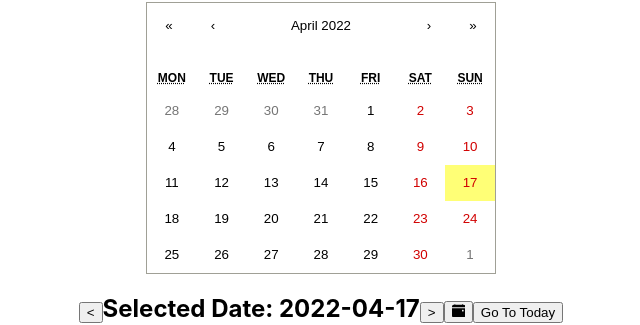
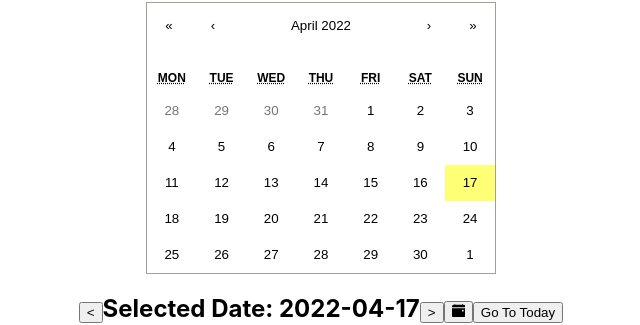
Before and after one commit to codyseibert/heart-tracker, a Next.js app: page / in a window 1280 px wide. Both pictures are taken after a click on the button 777 px from the left and 281 px from the top of the page. Shown: the part 106-431 px from the top of the page, without its empty margins (319-959 px from the left). Built offline with nearby package versions, Linux system fonts and the light colour scheme; no server answers; the database is empty.

Commit message:
override the red weekend styling of the calendar

```diff
--- a/pages/index.js
+++ b/pages/index.js
@@ -2,7 +2,6 @@ import Head from 'next/head';
 import styles from '../styles/Home.module.css';
 import { useEffect, useState } from 'react';
 import Calendar from 'react-calendar';
-import 'react-calendar/dist/Calendar.css';
 import { BsFillCalendarEventFill } from 'react-icons/bs';
 
 const SYMPTOM_GOOD = 3;
@@ -91,11 +90,15 @@ export default function Home() {
       <main className={styles.main}>
         {showCalendar && (
           <Calendar
+            className={styles.calendar}
             onChange={(datePicked) => {
               setSelectedDate(datePicked);
               fetchSelectedDateFromApi(datePicked);
               setShowCalendar(false);
             }}
+            tileClassName={({ date, view }) =>
+              'calendar-day'
+            }
           />
         )}
 
--- a/styles/globals.css
+++ b/styles/globals.css
@@ -2,8 +2,9 @@ html,
 body {
   padding: 0;
   margin: 0;
-  font-family: -apple-system, BlinkMacSystemFont, Segoe UI, Roboto, Oxygen,
-    Ubuntu, Cantarell, Fira Sans, Droid Sans, Helvetica Neue, sans-serif;
+  font-family: -apple-system, BlinkMacSystemFont, Segoe UI,
+    Roboto, Oxygen, Ubuntu, Cantarell, Fira Sans, Droid Sans,
+    Helvetica Neue, sans-serif;
 }
 
 a {
@@ -14,3 +15,7 @@ a {
 * {
   box-sizing: border-box;
 }
+
+.react-calendar__month-view__days__day--weekend {
+  color: black;
+}
```
Also changed, not shown: pages/_app.js (+5 -3 lines).
